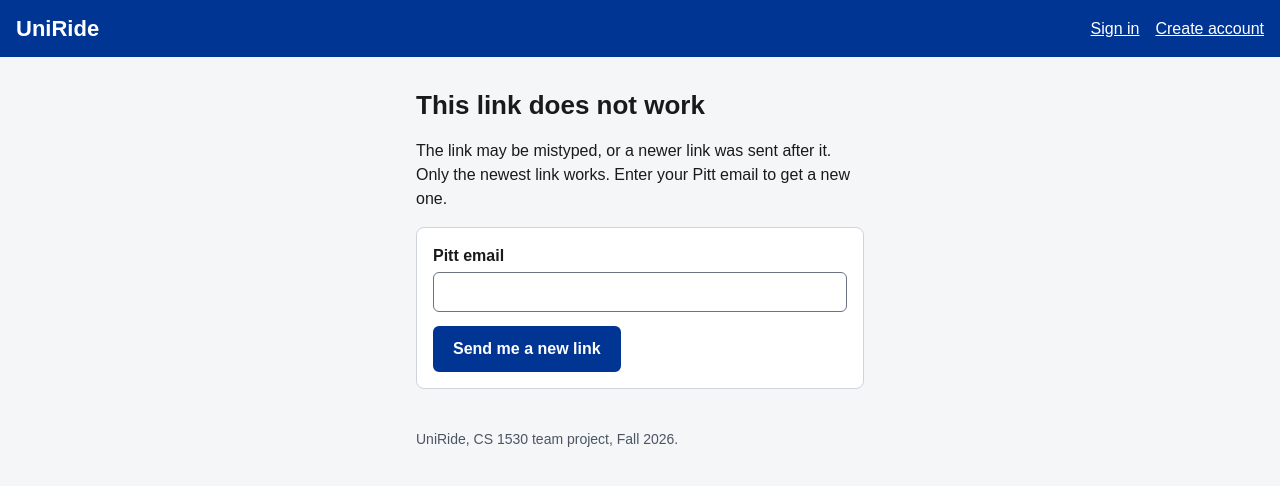
After one commit to sidkhandelwal7/UniRide, a Django app: page /accounts/verify/1/ in a window 1280 px wide. The commit adds this page. Shown: the top 486 px of the page. Run offline with Django 5.2, Linux system fonts and the light colour scheme.

Commit message:
feat: verify Pitt email

```diff
--- a/uniride/accounts/forms.py
+++ b/uniride/accounts/forms.py
@@ -32,3 +32,9 @@ class SignInForm(forms.Form):
 
     email = forms.EmailField(label="Pitt email")
     password = forms.CharField(widget=forms.PasswordInput)
+
+
+class NewLinkForm(forms.Form):
+    """US2: ask for a new verification link."""
+
+    email = forms.EmailField(label="Pitt email")
--- a/uniride/accounts/models.py
+++ b/uniride/accounts/models.py
@@ -47,15 +47,17 @@ class User(AbstractBaseUser, PermissionsMixin):
 
     AbstractBaseUser adds the password hash and last_login fields.
 
-    Not added yet (planned for Sprint 5):
-      - verificationCode, verificationExpiresAt (US2)
-      - displayName, photo, notificationPreferences (US3)
+    Not added yet: displayName, photo, notificationPreferences (US3).
     """
 
     email = models.EmailField(unique=True)
     name = models.CharField(max_length=100)
-    # New accounts start as unverified (US1). Verifying by email is US2.
+    # New accounts start as unverified (US1). Opening the emailed link verifies them (US2).
     is_verified = models.BooleanField(default=False)
+    # US2: the code in the emailed verification link, and when the link stops working.
+    # A new link replaces the old code, so only the newest link works.
+    verification_code = models.CharField(max_length=64, blank=True)
+    verification_expires_at = models.DateTimeField(null=True, blank=True)
     # Empty only for admin accounts that were made with createsuperuser.
     university = models.ForeignKey(University, on_delete=models.PROTECT, null=True, blank=True)
 
--- a/uniride/accounts/services.py
+++ b/uniride/accounts/services.py
@@ -5,9 +5,19 @@ The operation names come from our Sprint 3 document (section 3.2). The views
 call these functions instead of working with the database directly.
 """
 
+import secrets
+from datetime import timedelta
+
 from django.contrib.auth import authenticate, login, logout
+from django.urls import reverse
+from django.utils import timezone
+
+from notifications import services as notification_service
 
 from .models import University, User
+
+# US2: a verification link stops working after 1 hour.
+LINK_LIFETIME = timedelta(hours=1)
 
 
 def find_university(email):
@@ -43,15 +53,64 @@ def is_verified(user):
     return user.is_verified
 
 
-# The operations below are part of AccountService but are not built yet.
+def send_verification_link(request, user):
+    """
+    Make a new one-time code for this user and email them the link (US2).
+
+    The new code replaces the old one, so older links stop working.
+    """
+    # 16 random bytes (22 characters) is plenty for a code that only works for 1 hour,
+    # and it keeps the link short enough to stay on one line in the email.
+    user.verification_code = secrets.token_urlsafe(16)
+    user.verification_expires_at = timezone.now() + LINK_LIFETIME
+    user.save(update_fields=["verification_code", "verification_expires_at"])
+
+    link = request.build_absolute_uri(
+        reverse("accounts:verify_email", args=[user.verification_code])
+    )
+    notification_service.send_verification_email(user, link)
 
 
 def verify_email(code):
-    raise NotImplementedError("US2: planned for Sprint 5")
+    """
+    Check a verification link (US2) and verify the account if the link is good.
+
+    Returns one of:
+      "verified"          the link worked and the account is now verified
+      "already_verified"  the link was already used
+      "expired"           the link is more than 1 hour old
+      "invalid"           no account has this code (a typo, or a newer link was sent)
+    """
+    if not code:
+        return "invalid"
+    user = User.objects.filter(verification_code=code).first()
+    if user is None:
+        return "invalid"
+    if user.is_verified:
+        # We keep the code after it is used so we can say "already used"
+        # instead of "this link does not work".
+        return "already_verified"
+    if timezone.now() > user.verification_expires_at:
+        return "expired"
+
+    user.is_verified = True
+    user.save(update_fields=["is_verified"])
+    return "verified"
 
 
-def request_verification_link(email):
-    raise NotImplementedError("US2: planned for Sprint 5")
+def request_verification_link(request, email):
+    """
+    Send a new link if this email has an account that is not verified yet (US2).
+
+    It does nothing for other emails. The page shows the same message either
+    way, so it does not tell anyone which emails have accounts.
+    """
+    user = User.objects.filter(email=email.lower(), is_verified=False).first()
+    if user is not None:
+        send_verification_link(request, user)
+
+
+# The operations below are part of AccountService but are not built yet.
 
 
 def get_profile(user):
--- /dev/null
+++ b/uniride/accounts/templates/accounts/verify_failed.html
@@ -0,0 +1,22 @@
+{% extends "base.html" %}
+
+{% block title %}Link not working - UniRide{% endblock %}
+
+{% block content %}
+  {% if expired %}
+    <h1>This link expired</h1>
+    <p>Verification links stop working after 1 hour. Enter your Pitt email to get a new one.</p>
+  {% else %}
+    <h1>This link does not work</h1>
+    <p>
+      The link may be mistyped, or a newer link was sent after it. Only the newest
+      link works. Enter your Pitt email to get a new one.
+    </p>
+  {% endif %}
+
+  <form method="post" action="{% url 'accounts:new_link' %}" class="card">
+    {% csrf_token %}
+    {% include "accounts/_form_fields.html" %}
+    <button class="big-button" type="submit">Send me a new link</button>
+  </form>
+{% endblock %}
--- a/uniride/accounts/urls.py
+++ b/uniride/accounts/urls.py
@@ -8,4 +8,8 @@ urlpatterns = [
     path("register/", views.register, name="register"),
     path("sign-in/", views.sign_in, name="sign_in"),
     path("sign-out/", views.sign_out, name="sign_out"),
+    # US2: email verification
+    path("verify/<str:code>/", views.verify_email, name="verify_email"),
+    path("new-link/", views.new_link, name="new_link"),
+    path("verify-first/", views.verify_first, name="verify_first"),
 ]
--- a/uniride/accounts/views.py
+++ b/uniride/accounts/views.py
@@ -1,24 +1,27 @@
 from django.contrib import messages
+from django.contrib.auth.decorators import login_required
 from django.shortcuts import redirect, render
 from django.views.decorators.http import require_POST
 
 from . import services
-from .forms import RegisterForm, SignInForm
+from .forms import NewLinkForm, RegisterForm, SignInForm
 
 
 def register(request):
-    """US1: create an account."""
+    """US1: create an account. US2: email the verification link right away."""
     if request.method == "POST":
         form = RegisterForm(request.POST)
         if form.is_valid():
-            services.register(
+            user = services.register(
                 name=form.cleaned_data["name"],
                 email=form.cleaned_data["email"],
                 password=form.cleaned_data["password"],
             )
+            services.send_verification_link(request, user)
             messages.success(
                 request,
-                "Your account was created. Email verification is not built yet, so you can sign in now.",
+                f"Your account was created. We sent a verification link to {user.email}. "
+                "Check your Pitt inbox (and your junk folder). The link works for 1 hour.",
             )
             return redirect("accounts:sign_in")
     else:
@@ -53,3 +56,54 @@ def sign_out(request):
     services.sign_out(request)
     messages.success(request, "You are signed out.")
     return redirect("home")
+
+
+def verify_email(request, code):
+    """US2: the student opened the link from their verification email."""
+    result = services.verify_email(code)
+    if result == "verified":
+        messages.success(
+            request, "Your Pitt email is verified."
+        )
+        return redirect("home")
+    if result == "already_verified":
+        messages.success(request, "This link was already used. Your Pitt email is verified.")
+        return redirect("home")
+    # "expired" or "invalid": the link does not work, so offer a new one.
+    return render(
+        request,
+        "accounts/verify_failed.html",
+        {"expired": result == "expired", "form": NewLinkForm()},
+    )
+
+
+def new_link(request):
+    """US2: send a new verification link."""
+    if request.method == "POST":
+        form = NewLinkForm(request.POST)
+        if form.is_valid():
+            email = form.cleaned_data["email"].lower()
+            services.request_verification_link(request, email)
+            if request.user.is_authenticated and request.user.email == email:
+                messages.success(
+                    request, f"We sent a new link to {email}. It works for 1 hour."
+                )
+            else:
+                messages.success(
+                    request,
+                    f"If {email} has an account that is not verified yet, we sent it a new "
+                    "link. It works for 1 hour.",
+                )
+            return redirect("home")
+    else:
+        initial = {"email": request.user.email} if request.user.is_authenticated else {}
+        form = NewLinkForm(initial=initial)
+    return render(request, "accounts/new_link.html", {"form": form})
+
+
+@login_required
+def verify_first(request):
+    """US2: shown when an unverified student tries to post, find, or join a ride."""
+    if request.user.is_verified:
+        return redirect("home")
+    return render(request, "accounts/verify_first.html")
--- a/uniride/static/css/style.css
+++ b/uniride/static/css/style.css
@@ -142,6 +142,10 @@ input {
   background: #fff7d6;
 }
 
+.notice p {
+  margin: 0 0 10px;
+}
+
 .error {
   margin: 6px 0 0;
   border: 1px solid #b42318;
--- a/uniride/templates/base.html
+++ b/uniride/templates/base.html
@@ -33,7 +33,7 @@
   </main>
 
   <footer class="site-footer">
-    UniRide, CS 1530 team project, Fall 2026. Sprint 4 skeleton.
+    UniRide, CS 1530 team project, Fall 2026.
   </footer>
 </body>
 </html>
```
Also changed, not shown: uniride/accounts/decorators.py (added, +25 -0 lines), uniride/accounts/templates/accounts/_verify_prompt.html (added, +10 -0 lines), uniride/accounts/templates/accounts/new_link.html (added, +14 -0 lines), uniride/accounts/templates/accounts/verify_first.html (added, +10 -0 lines), uniride/accounts/tests.py (+87 -1 lines), uniride/config/settings.py (+24 -7 lines), uniride/notifications/services.py (added, +29 -0 lines), uniride/templates/home.html (+9 -11 lines), README.md, uniride/accounts/migrations/0003_add_verification_fields.py (added), uniride/notifications/README.md, 1 other file.
